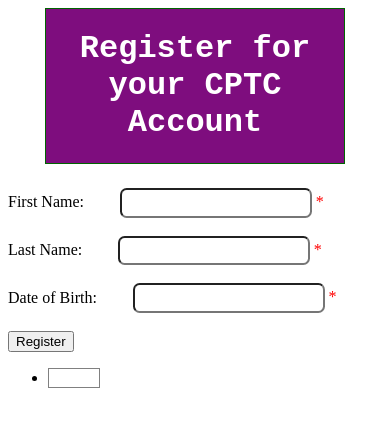
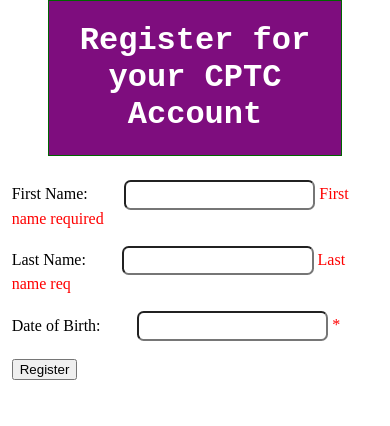
Before and after one commit to bobalobdob/Student-Registration, a plain HTML site: page index.html in a window 390 px wide. Both pictures are taken after a click on the button "Register". Drawn offline with Linux system fonts and the light colour scheme.

Commit message:
classwork

```diff
--- a/css/site.css
+++ b/css/site.css
@@ -30,3 +30,17 @@ main > input[type = text]{
     padding : .4em;
     border-radius: .5em;
 }
+
+body{
+    margin: .75em 10%;
+}
+
+@media only screen and (max-width: 600px){
+    body{
+        margin: 0px 3%;
+    }
+
+    header{
+        font-family: 'Courier New', Courier, monospace
+    }
+}
--- a/index.html
+++ b/index.html
@@ -20,13 +20,13 @@
 
     <main>
         <label for="first-name">First Name:</label>
-        <input type="text" id="first-name">
-        <span class="required">*</span>
+        <input type="text" id="first-name" data-required>
+        <span class="required" data-msg="First name required">*</span>
         <br><br>
 
         <label for="last-name">Last Name:</label>
-        <input type="text" id="last-name">
-        <span class="required">*</span>
+        <input type="text" id="last-name" data-required>
+        <span class="required" data-msg="Last name req">*</span>
         <br><br>
 
         <label for="dob">Date of Birth:</label>
--- a/scripts/main.js
+++ b/scripts/main.js
@@ -12,8 +12,24 @@ window.onload = function () {
     regBtn.onclick = registerStudent;
 };
 function registerStudent() {
-    var nextStudent = getStudent();
-    displayStudent(nextStudent);
+    if (isValid()) {
+        var nextStudent = getStudent();
+        displayStudent(nextStudent);
+    }
+}
+function isValid() {
+    var requiredElems = document.querySelectorAll("main > input[data-required]");
+    var valid = true;
+    for (var i = 0; i < requiredElems.length; i++) {
+        var currInput = requiredElems[i];
+        if (currInput.value == "") {
+            var span = currInput.nextElementSibling;
+            var msg = span.getAttribute("data-msg");
+            span.innerHTML = msg;
+            valid = false;
+        }
+    }
+    return valid;
 }
 function getStudent() {
     var s = new Student();
```
Also changed, not shown: 1 other file.
